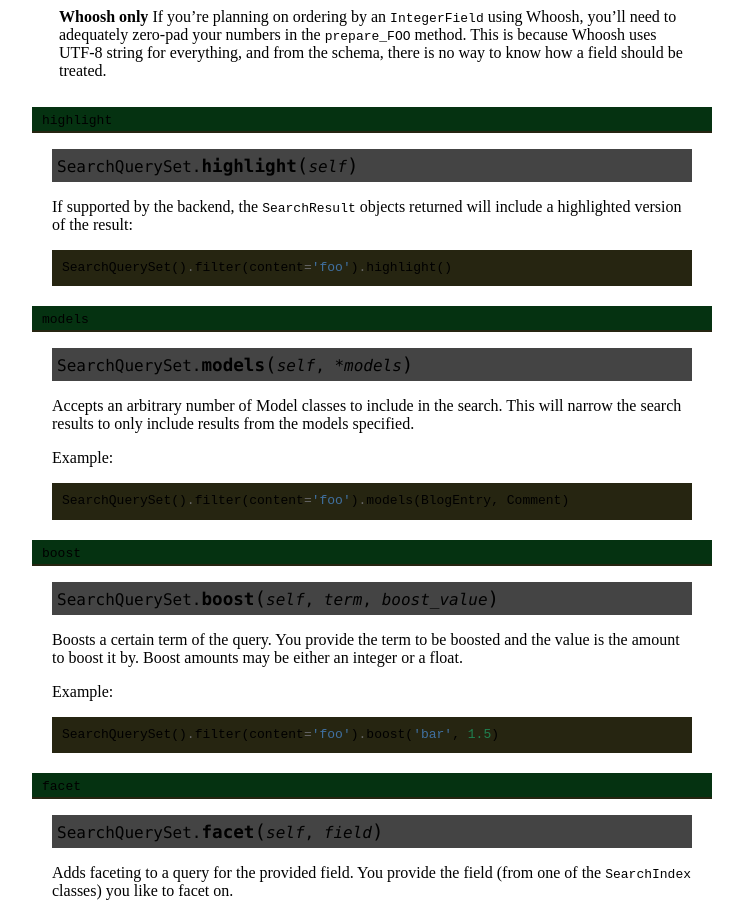
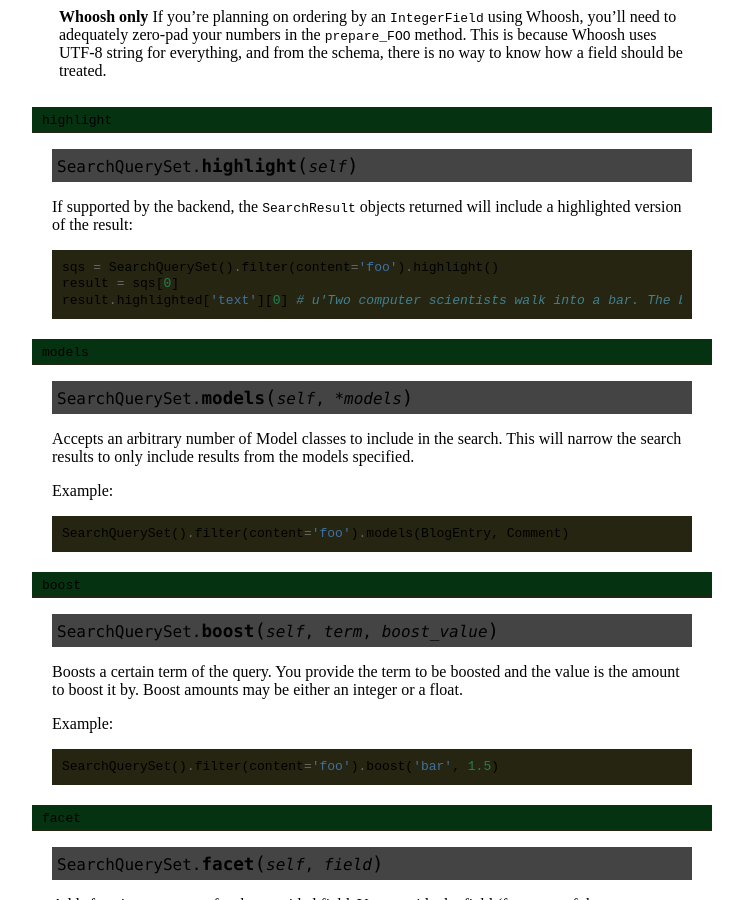
Before and after one commit to django-haystack/django-haystack, a Sphinx documentation site: the page built from docs/searchqueryset_api.rst, in a window 1280 px wide and 900 px high, scrolled down 3762 px. Shown: the whole window, without its empty margins (138-881 px from the left). Built offline with Sphinx 7.4.7, drawn with Linux system fonts in a browser that asks for light colours; a style sheet for code colours, icons or effects is not loaded.

Commit message:
Added docs about `SearchQuerySet.highlight`.

```diff
--- a/docs/searchqueryset_api.rst
+++ b/docs/searchqueryset_api.rst
@@ -220,7 +220,9 @@
 If supported by the backend, the ``SearchResult`` objects returned will include
 a highlighted version of the result::
 
-    SearchQuerySet().filter(content='foo').highlight()
+    sqs = SearchQuerySet().filter(content='foo').highlight()
+    result = sqs[0]
+    result.highlighted['text'][0] # u'Two computer scientists walk into a bar. The bartender says "<em>Foo</em>!".'
 
 ``models``
 ~~~~~~~~~~
```
